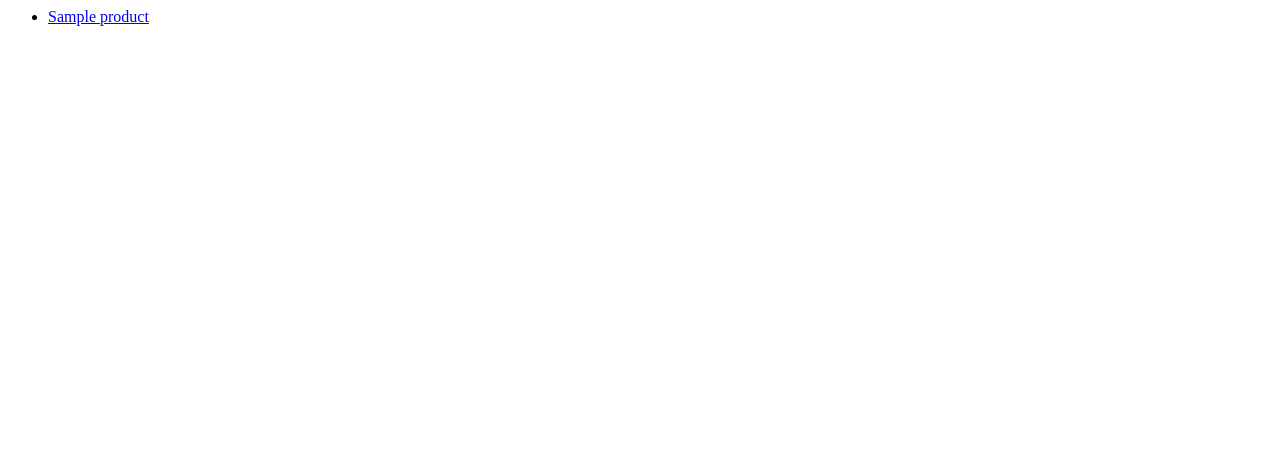
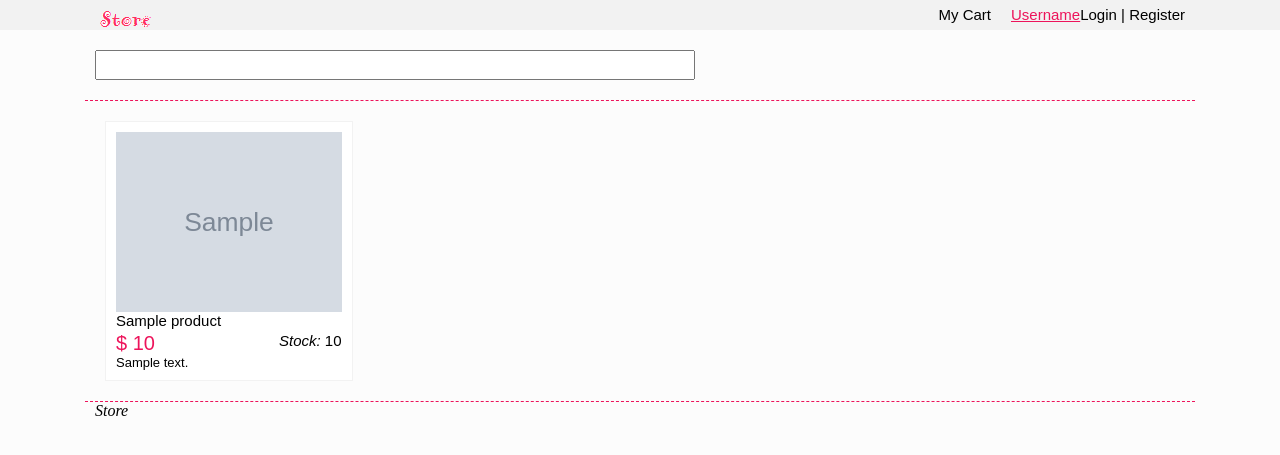
Before and after one commit to conanmy/shop, a Django app: page / in a window 1280 px wide. Before the commit the part shown is almost empty. Shown: the top 455 px of the page. Run offline with Django 3.2, Linux system fonts and the light colour scheme; a user stored in the database is signed in; tables that the repository leaves empty hold one stand-in row (values such as "Sample post"); grey boxes marked "Sample" are stand-in pictures.

Commit message:
apply new front end content to list.html

```diff
--- a/main/templates/list.html
+++ b/main/templates/list.html
@@ -1,9 +1,43 @@
-{% if productList %}
-    <ul>
+<!DOCTYPE HTML>
+<html>
+<head>
+<title>Store List</title>
+<link rel="stylesheet" href="/styles/list.css" />
+<link rel="stylesheet" href="/styles/header.css" />
+<link rel="stylesheet" href="/styles/base.css" />
+<link rel="stylesheet" href="/styles/footer.css" />
+</head>
+<body>
+<div class="header">
+<div class="header__details">
+<div class="header__logo"></div>
+<div class="header__login-register">
+<a class="header__login-register__login" href="/login">Login</a>
+<span class="header__login-register__vline">|</span>
+<a class="header__login-register__register" href="/register">Register</a>
+</div>
+<a class="header__username" href="file:///D:/store/user.html">Username</a>
+<a class="header__mycart" href="file:///D:/store/cart.html">My Cart</a>
+</div>
+</div>
+<div class="content">
+<div class="search">
+<input class="search__searchbox" type="search" />
+</div>
+<div class="list">
     {% for product in productList %}
-        <li><a href="{% url 'detail' product.id %}">{{ product.productName }}</a></li>
+        <a class="list__product" href="{% url 'detail' product.id %}">
+            <img src="{{ product.productPicture1 }}">
+            <div class="list__product__name">{{ product.productName }}</div>
+            <div class="list__product__pr-st">
+                <span class="list__product__pr-st__price">$ {{ product.retailPrice }}</span>
+                <span class="list__product__pr-st__stock"><em>Stock: </em>{{ product.quantity }}</span>
+            </div>
+            <div class="list__product__description"><p>{{ product.description }}</p></div>
+        </a>
     {% endfor %}
-    </ul>
-{% else %}
-    <p>No polls are available.</p>
-{% endif %}
+</div>
+</div>
+<div class="footer"><em>Store</em></div>
+</body>
+</html>
```
